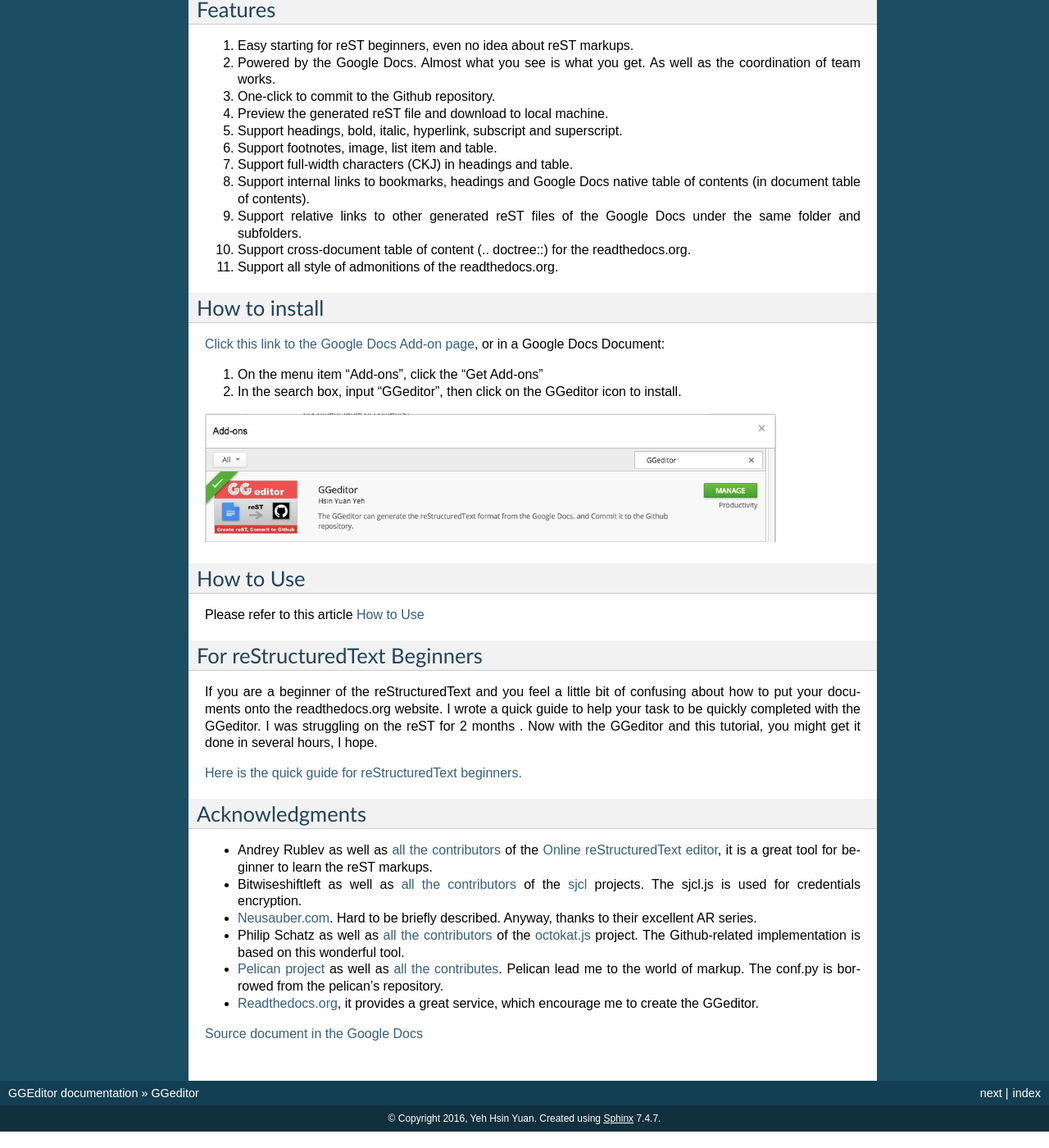
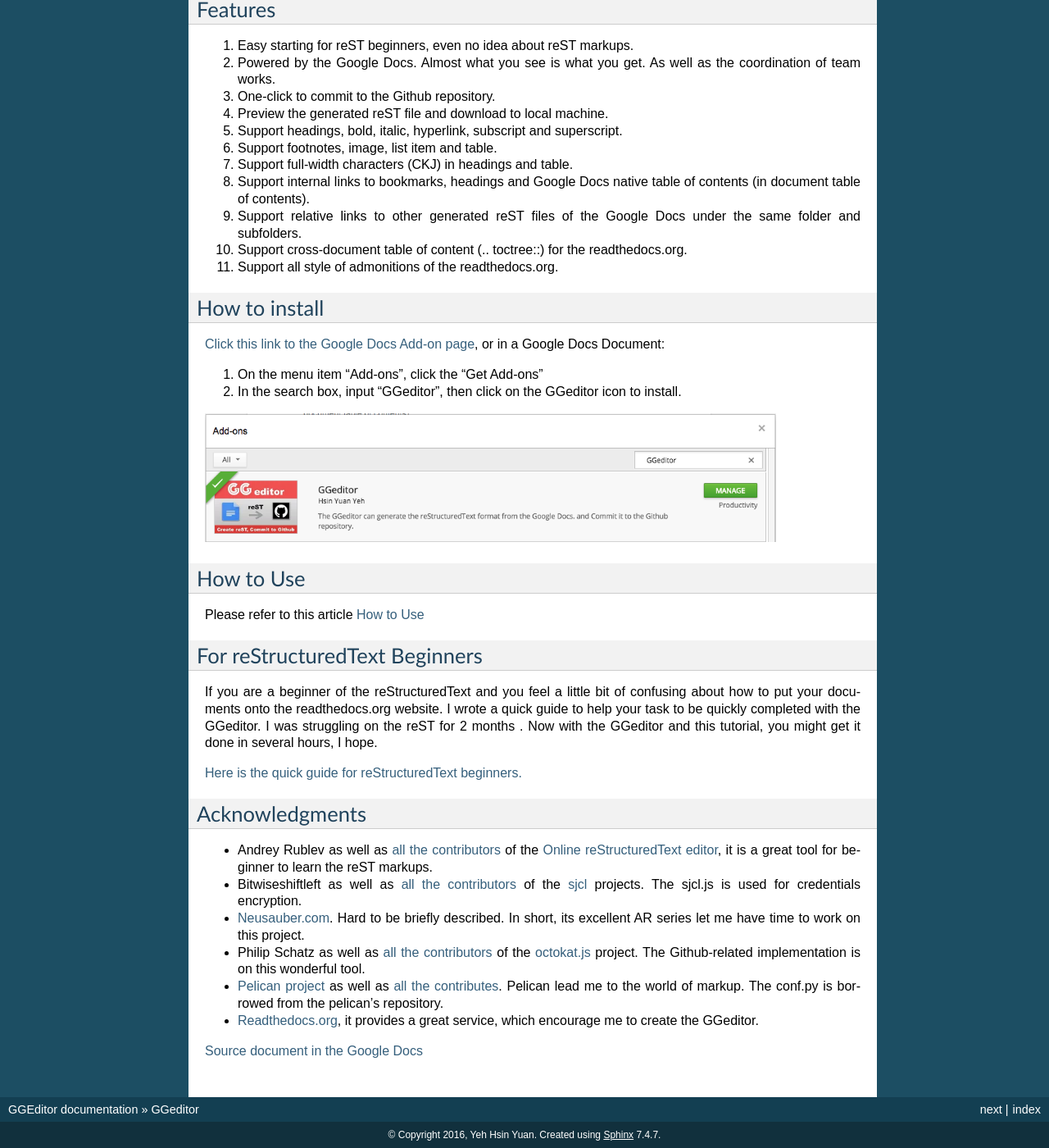
Before and after one commit to iapyeh/GGeditor, a Sphinx documentation site: the page built from docs/index.rst, in a window 1280 px wide and 1400 px high, scrolled down 527 px. Shown: the whole window at 82% size. Built offline with Sphinx 7.4.7, drawn with Linux system fonts in a browser that asks for light colours.

Commit message:
Google Docs reST Editor@2016-11-29 16:24:33

```diff
--- a/docs/index.rst
+++ b/docs/index.rst
@@ -37,7 +37,7 @@
 #. Support full-width characters (CKJ) in headings and table.
 #. Support internal links to bookmarks, headings and Google Docs native table of contents (in document table of contents).
 #. Support relative links to other generated reST files of the Google Docs under the same folder and subfolders.
-#. Support cross-document table of content (.. doctree::) for the readthedocs.org.
+#. Support cross-document table of content (.. toctree::) for the readthedocs.org.
 #. Support all style of admonitions of the readthedocs.org.
 
 .. _h131f586a50795a4822677d4166231766:
@@ -75,8 +75,8 @@
 
 * Andrey Rublev as well as \ |LINK6|\  of the \ |LINK7|\ , it is a great tool for beginner to learn the reST markups.
 * Bitwiseshiftleft as well as \ |LINK8|\  of the \ |LINK9|\  projects. The sjcl.js is used for credentials encryption.
-* \ |LINK10|\ . Hard to be briefly described. Anyway, thanks to their excellent AR series.
-* Philip Schatz as well as \ |LINK11|\  of the  \ |LINK12|\  project. The Github-related implementation is based on this wonderful tool.
+* \ |LINK10|\ . Hard to be briefly described. In short, its excellent AR series let me have time to work on this project.
+* Philip Schatz as well as \ |LINK11|\  of the  \ |LINK12|\  project. The Github-related implementation is on this wonderful tool.
 * \ |LINK13|\  as well as \ |LINK14|\ . Pelican lead me to the world of markup. The conf.py is borrowed from the pelican’s repository.
 * \ |LINK15|\ , it provides a great service, which encourage me to create the GGeditor.
 
```
